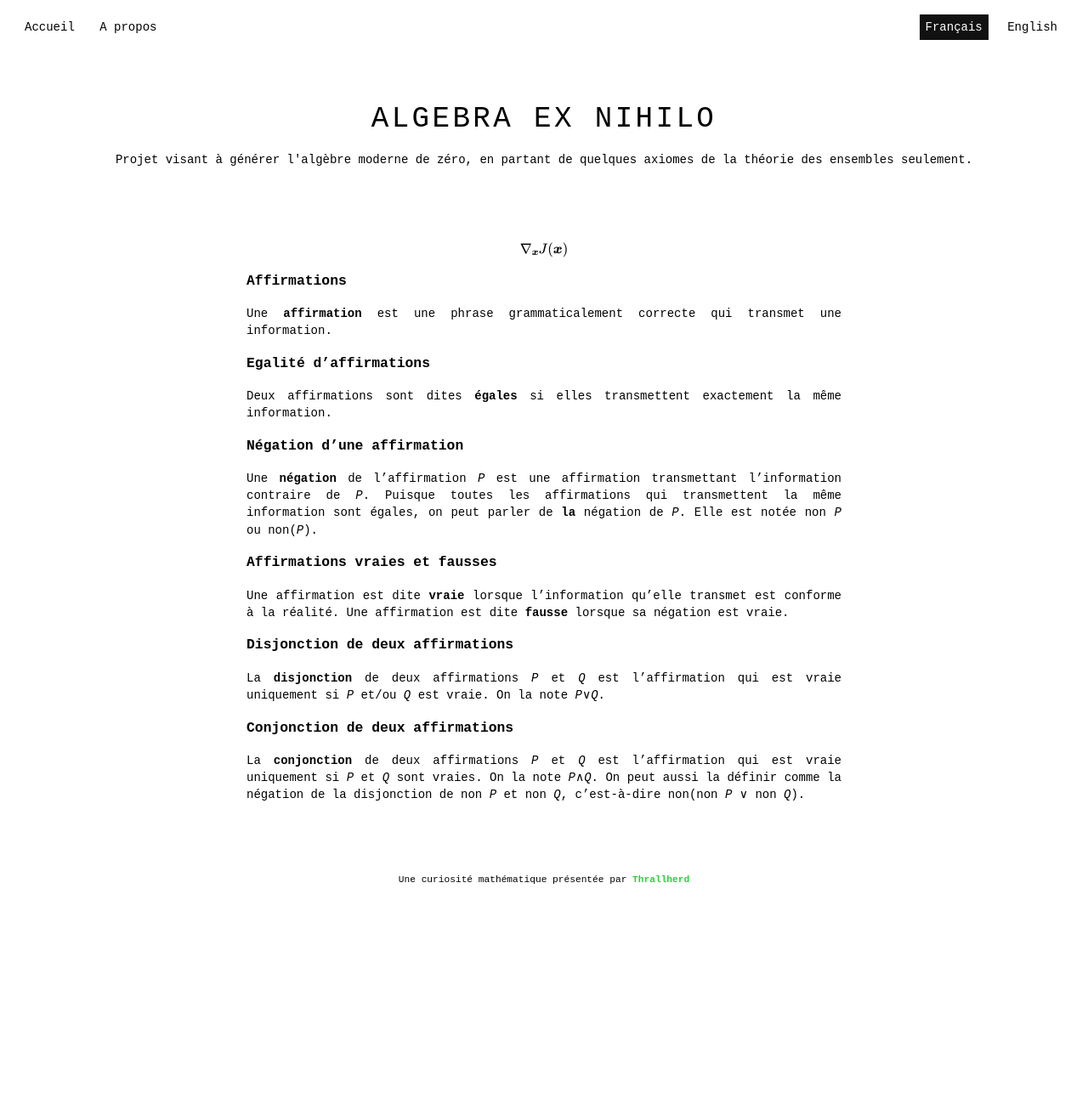
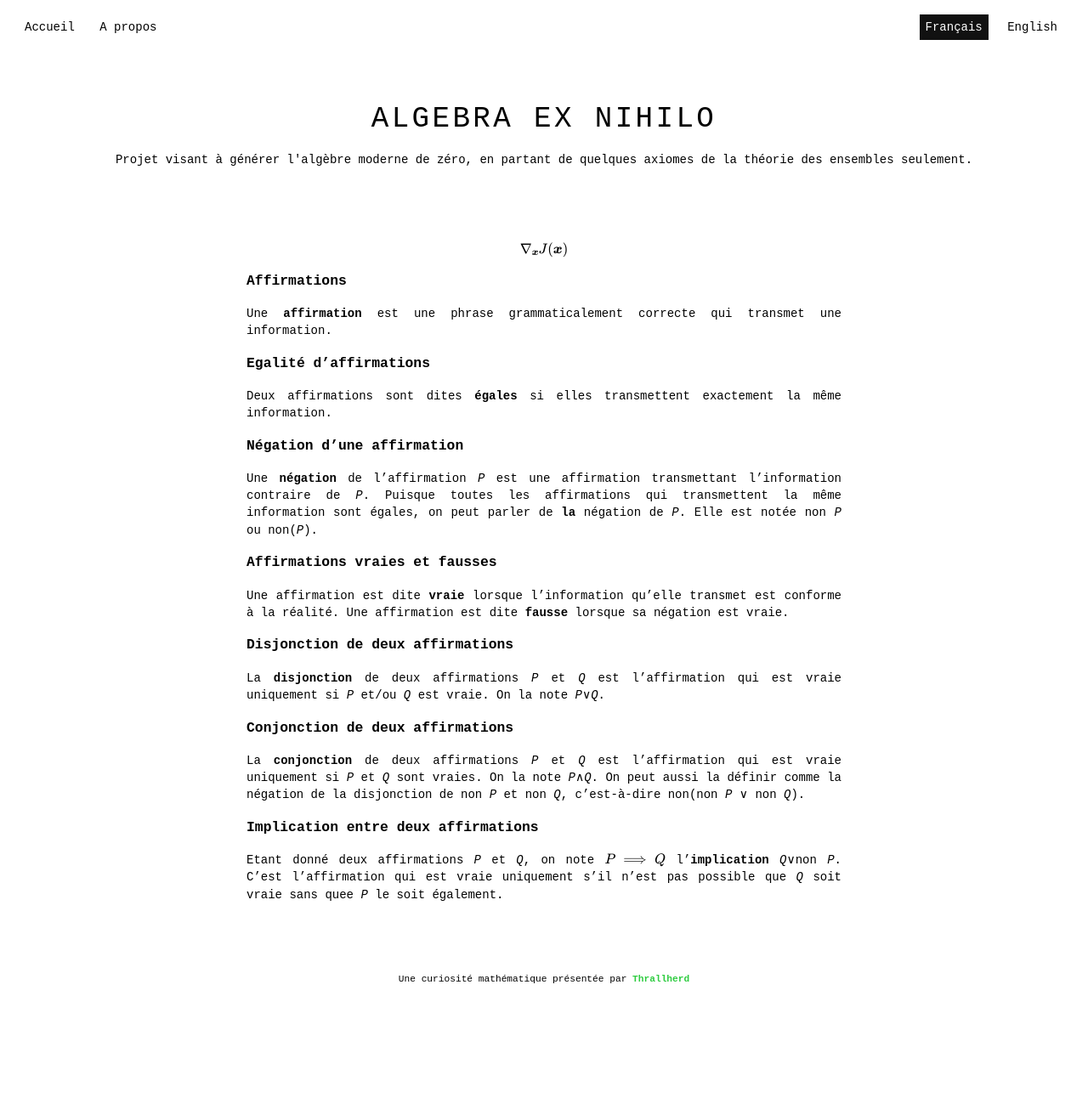
Before and after one commit to Thrallherd/AlgebraExNihilo, a Jekyll site: the page built from basic_def.md, in a window 1280 px wide. Shown: the whole page at 85% size. Built offline with Jekyll 4.4.1, drawn with Linux system fonts in a browser that asks for light colours; formulas are drawn with MathJax 3; before the commit the page ends 1174 px from its top, so only the background shows below that.

Commit message:
Update basic_def.md

```diff
--- a/basic_def.md
+++ b/basic_def.md
@@ -26,3 +26,6 @@
 
 ### Conjonction de deux affirmations
 La **conjonction** de deux affirmations _P_ et _Q_ est l'affirmation qui est vraie uniquement si _P_ et _Q_ sont vraies. On la note _P_&#8743;_Q_. On peut aussi la définir comme la négation de la disjonction de non _P_ et non _Q_, c'est-à-dire non(non _P_ &#8744; non _Q_).
+
+### Implication entre deux affirmations
+Etant donné deux affirmations _P_ et _Q_, on note $$P \implies Q$$ l'**implication** _Q_&#8744;non _P_. C'est l'affirmation qui est vraie uniquement s'il n'est pas possible que _Q_ soit vraie sans quee _P_ le soit également.
```
